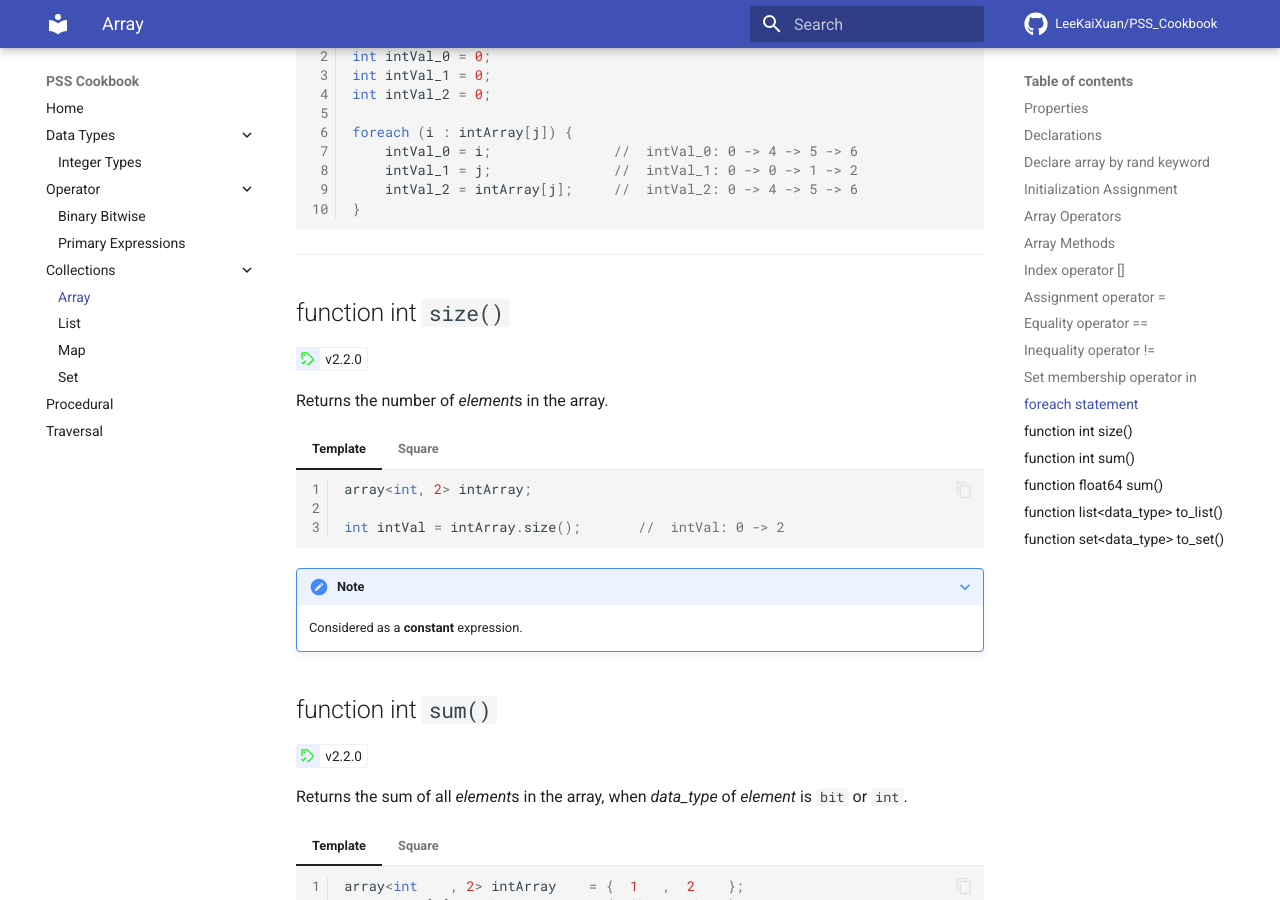
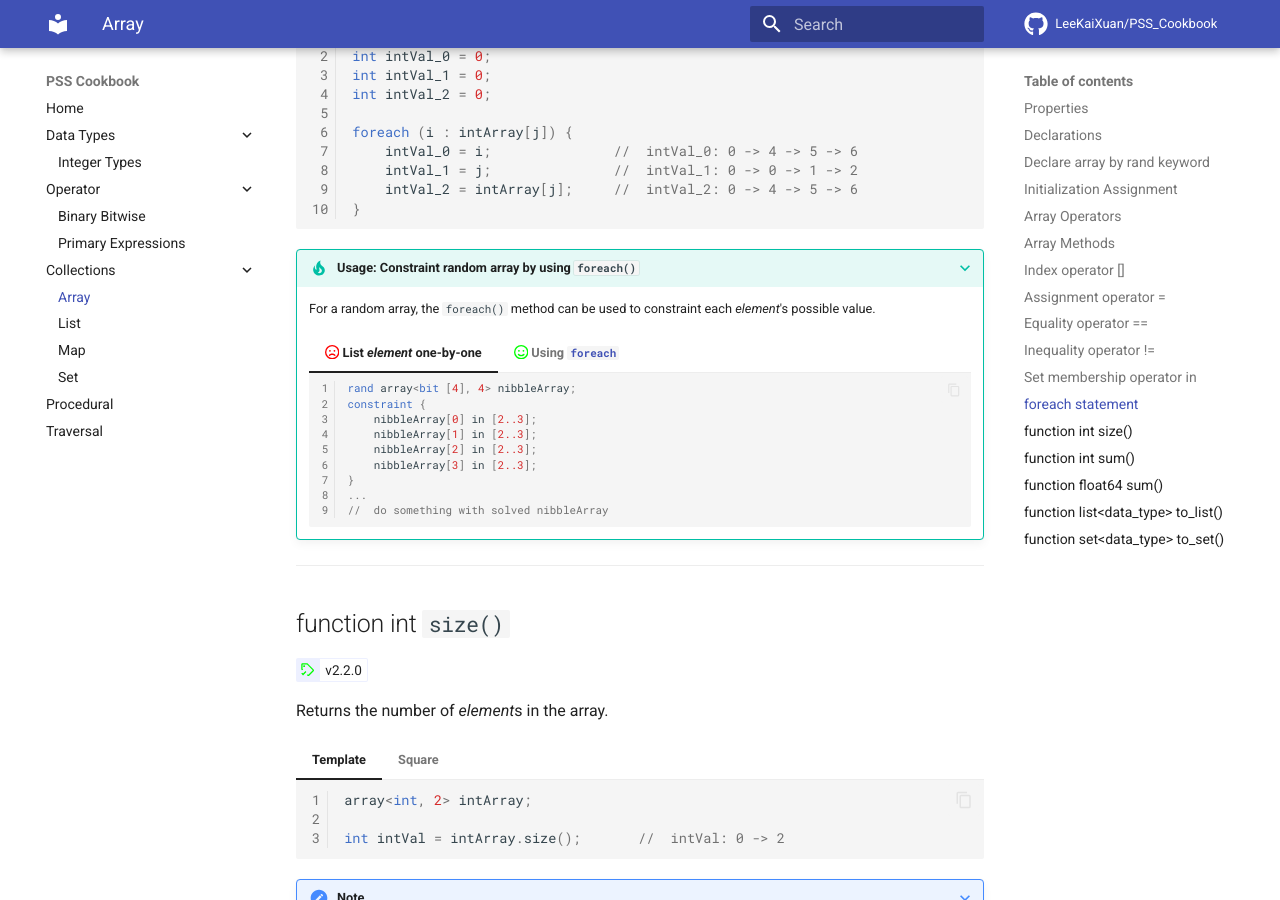
Before and after one commit to LeeKaiXuan/PSS_CookBook, an MkDocs documentation site: the page built from docs/Collections/Arrays.md, in a window 1280 px wide and 900 px high, scrolled down 5700 px. Built offline with MkDocs 1.6.1 and Material for MkDocs 9.7.7, drawn with Linux system fonts in a browser that asks for light colours; comment, search, counter and statistics services are not loaded.

Commit message:
[PSSv2.1/7.9.2.2 Array methods] Add tip of `foreach()`

````diff
--- a/docs/Collections/Arrays.md
+++ b/docs/Collections/Arrays.md
@@ -298,6 +298,34 @@ Look at [Procedural/`foreach`](../Procedural/index.md#foreach) for more informat
     }
     ```
 
+???+ Tip "Usage: Constraint random array by using `foreach()`"
+    For a random array, the `foreach()` method can be used to constraint each *element*'s possible value.
+
+    === ":fontawesome-regular-face-frown:{.red} List *element* one-by-one"
+        ```sv linenums="1"
+        rand array<bit [4], 4> nibbleArray;
+        constraint {
+            nibbleArray[0] in [2..3];
+            nibbleArray[1] in [2..3];
+            nibbleArray[2] in [2..3];
+            nibbleArray[3] in [2..3];
+        }
+        ...
+        //  do something with solved nibbleArray
+        ```
+
+    === ":fontawesome-regular-face-smile:{.green} Using `foreach`"
+        ```sv linenums="1"
+        rand array<bit [4], 4> nibbleArray;
+        constraint {
+            foreach(nibbleArray[i]) nibbleArray[i] in [2..3];   // (1)!
+        }
+        ...
+        //  do something with solved nibbleArray
+        ```
+
+        1. Note that, using *iterator_identifier* format (e.g., `foreach(i : nibbleArray)`) can't constraint the array's *elements*.
+
 ---
 
 ## function int `size()` {#size}
````
